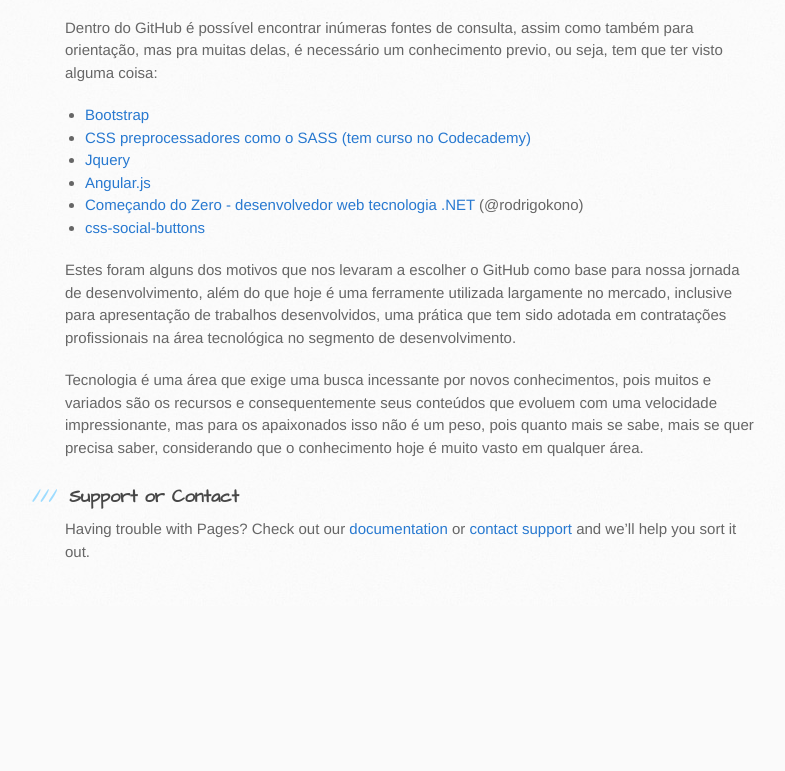
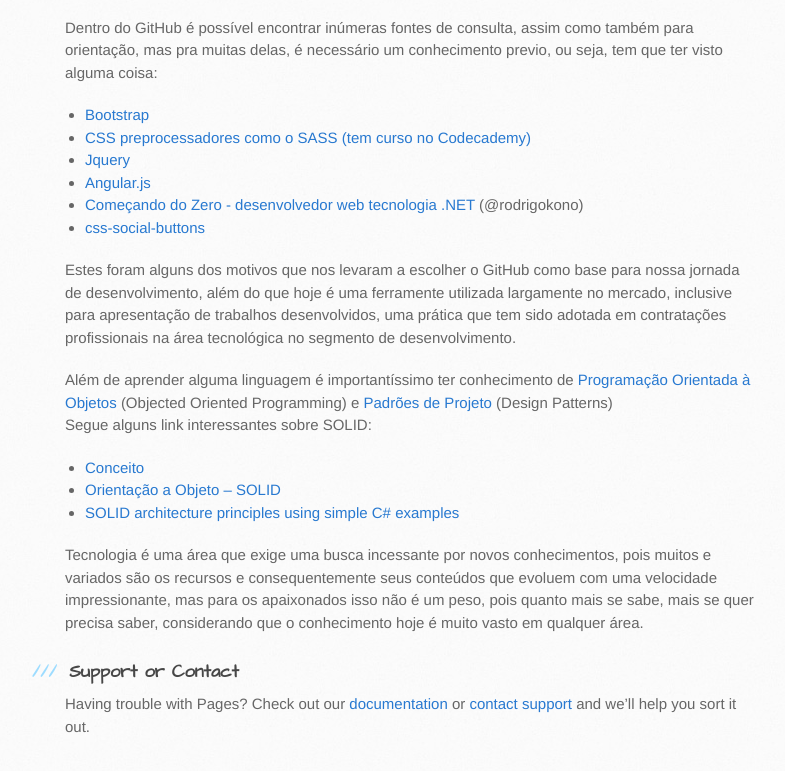
Before and after one commit to FDG-repository/FuturosDesenvolvedores, a plain HTML site: page index.html in a window 1280 px wide. Shown: the part 1883-2654 px from the top of the page, without its empty margins (105-890 px from the left). Before the commit the page ends 2489 px from the top, so only its background shows below. Drawn offline with Linux system fonts and the light colour scheme.

Commit message:
Update index.html
Acrescentado links para OOP e Design Patterns

```diff
--- a/index.html
+++ b/index.html
@@ -46,6 +46,8 @@ ferramentas próprias embarcadas no site. É necessário que se registrem antes
 <p> O curso de NodeJS vai ter que ser fora do Codecademy, pois este site não oferece essa opção. Encontrei uma opção no youtube, mas ainda a é preciso avaliar:
 <a href="https://www.codecademy.com/learn/learn-sql">NodeJS - tp developer (videoaulas no youtube)</a>.</p>
 
+
+
 <h3>
 <a id="creating-pages-manually" class="anchor" href="#creating-pages-manually" aria-hidden="true"><span aria-hidden="true" class="octicon octicon-link"></span></a>Complemento</h3>
 
@@ -91,6 +93,15 @@ escolher o GitHub como base para nossa jornada de desenvolvimento, além do que
 para apresentação de trabalhos desenvolvidos, uma prática que tem sido adotada em contratações profissionais na área tecnológica no
 segmento de desenvolvimento.</p>
 
+<p>Além de aprender alguma linguagem é importantíssimo ter conhecimento de <a href="https://pt.wikipedia.org/wiki/Orienta%C3%A7%C3%A3o_a_objetos">Programação Orientada à Objetos </a>(Objected Oriented Programming) e <a href="https://pt.wikipedia.org/wiki/Padrão_de_projeto_de_software">Padrões de Projeto</a> (Design Patterns)
+<br/>Segue alguns link interessantes sobre SOLID:
+<ul>
+  <li><a href="https://en.wikipedia.org/wiki/SOLID_(object-oriented_design)">Conceito</a></li>
+  <li><a href="http://eduardopires.net.br/2013/04/orientacao-a-objeto-solid/">Orientação a Objeto – SOLID</a></li>
+  <li><a href="http://www.codeproject.com/Articles/703634/SOLID-architecture-principles-using-simple-Csharp">SOLID architecture principles using simple C# examples</a></li>
+</ul>
+</p>
+
 <p>Tecnologia é uma área que exige uma busca incessante por novos conhecimentos, pois muitos e variados são os
 recursos e consequentemente seus conteúdos que evoluem com uma velocidade impressionante, mas para os apaixonados isso não é um peso,
 pois quanto mais se sabe, mais se quer precisa saber, considerando que o conhecimento hoje é muito vasto em qualquer área.</p>
```
